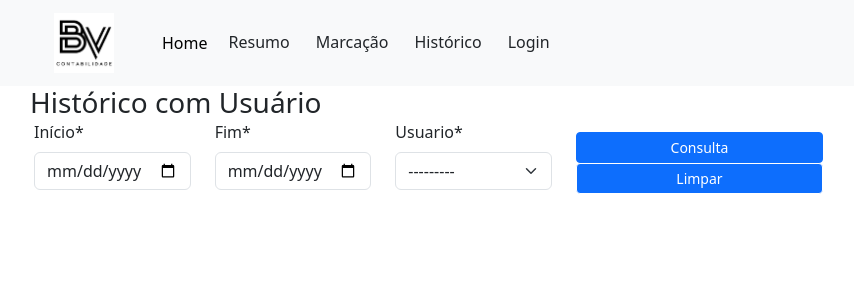
After one commit to Eduardo-Lucas/folha_ponto_docker, a Django app: page /apontamento/historico_com_usuario/ in a window 1280 px wide. The commit adds this page. Shown: the top 300 px of the page, without its empty margins (64-918 px from the left). Run offline with Django 4.2, Linux system fonts and the light colour scheme; parts of the project's set-up code (start-up, migrations or seed data) failed here and were passed over; some libraries are stand-ins or nearby versions.

Commit message:
historico com usuario

```diff
--- /dev/null
+++ b/app/apontamento/templates/apontamento/historico_com_usuario.html
@@ -0,0 +1,173 @@
+{% extends 'base.html' %}
+
+{% load crispy_forms_tags %}
+{% load static %}
+{% block title %}Histórico com Usuário{% endblock %}
+{% block content %}
+
+<div class="container">
+    <h3>Histórico com Usuário</h3>
+    <form method="post" id="folhaPonto" class="row gx-3 gy-2 align-items-center">
+        {% csrf_token %}
+
+        <div class="row">
+            <div class="form-group"></div>
+            <div class="col-md-2">{{form.entrada|as_crispy_field}}</div>
+            <div class="col-md-2">{{form.saida|as_crispy_field}}</div>
+            <div class="col-md-2">{{form.usuario|as_crispy_field}}</div>
+            <div class="col-md-3 d-flex flex-column justify-content-center"">
+                <button type="submit" class="btn btn-primary btn-sm">
+                    <i class="fa-solid fa-search"></i> Consulta
+                </button>
+
+                        <a href="{% url 'apontamento:historico_com_usuario' %}" class="btn btn-primary btn-sm" style="border: 1px solid white;">
+                            <i class="fa-solid fa-arrows-rotate"></i> Limpar
+                        </a>
+
+            </div>
+        </div>
+</div>
+
+<div class="row mb-3 text-center">
+
+    <!-- <div class="col-md-2">
+                <button type="button" class="btn btn-info" {% if not pontos_sumarizados %}disabled{% endif %}>
+                    <i class="fa-solid fa-file-excel"></i> Exportar
+                </button>
+            </div> -->
+
+
+</div>
+</form>
+</div>
+{% if historico %}
+    <div class="container border border-dark">
+        <div class="row">
+            <div class="col-md-12">
+                <table class="table-responsive">
+                    <table class="table table-striped table-bordered table-hover table-sm">
+                        <thead class="thead-dark">
+                            <tr>
+                                <th class="text-center align-middle"></th>
+                                <th class="text-center align-middle"></th>
+                                <th class="text-center align-middle"></th>
+                                <th class="text-center align-middle">id</th>
+                                <th class="text-center align-middle">Data</th>
+                                <th class="text-center align-middle">Entrada</th>
+                                <th class="text-center align-middle">Saida</th>
+                                <th class="text-center align-middle">Horas <br> Trabalhadas</th>
+                                <th class="text-center align-middle">Tipo <br> Receita</th>
+                                <th class="text-center align-middle">Cliente</th>
+                            </tr>
+                        </thead>
+                        <tbody>
+                            {% for ponto in historico %}
+                            <tr>
+
+                                <td class="text-center">
+                                    <a href="{% url 'apontamento:appointment_update' ponto.id %}">
+                                        <i class="fas fa-edit" data-toggle="tooltip" title="Alterar a Marcação"
+                                            style="color:blue"></i>
+                                    </a>
+                                </td>
+                                <td class="text-center">
+                                    <a href="{% url 'apontamento:appointment_delete' ponto.id %}">
+                                        <i class="fas fa-times-circle" data-toggle="tooltip" title="Apagar a Marcação"
+                                            style="color:red"></i>
+                                    </a>
+                                </td>
+                                {% if not ponto.saida %}
+                                <td class="text-center">
+                                    <a href="{% url 'apontamento:fecha_tarefa' ponto.id %}">
+                                        <i class="fas fa-door-closed" data-toggle="tooltip" title="Fechar essa Tarefa"
+                                            style="color:orange"></i>
+                                    </a>
+                                </td>
+                                {% else %}
+                                <td class="text-center"><i class="fas fa-circle-check" data-toggle="tooltip"
+                                        title="Tarefa Fechada" style="color:green"></i></td>
+                                {% endif %}
+                                <td>{{ponto.id}}</td>
+                                <td>{{ponto.entrada|date:"d/m/Y"}}</td>
+                                <td>{{ponto.entrada|time:"H:i:s"}}</td>
+                                <td>{{ponto.saida|time:"H:i:s"}}</td>
+                                <td class="text-left">{{ponto.difference}}</td>
+                                <td>{{ponto.tipo_receita}}</td>
+                                <td>{{ponto.cliente_id}}</td>
+                            </tr>
+                            {% endfor %}
+                        </tbody>
+                        <tfoot>
+                            <tr class="text-right">
+                                <td colspan="7">Total de Horas Trabalhadas no período:</td>
+                                <td class="pl-3">{{total_trabalhado}}</td>
+                            </tr>
+                        </tfoot>
+                    </table>
+                </table>
+            </div>
+        </div>
+
+        <div class="row text-center">
+            <div class="col-md-6 border border-dark">
+                {% if fechar_tarefa %}
+
+                <button type="button" class="btn btn-warning btn-block">
+                    <i class="fas fa-arrow-up"></i>
+                    Precisa fechar a tarefa, antes de mudar
+                </button>
+
+                {% else %}
+                <a href="{% url 'apontamento:appointment_create' %}">
+                    <button type="button" class="btn btn-success btn-block">
+                        <i class="fas fa-sign-in-alt"></i>
+                        Mudar Tarefa
+                    </button>
+                </a>
+                {% endif %}
+            </div>
+
+            <div class="col-md-6 border border-dark">
+                <a href="{% url 'user:logout' %}">
+                    <button type="button" class="btn btn-danger btn-block">
+                        <i class="fas fa-sign-out-alt"></i>
+                        Deslogar Ponto
+                    </button>
+                </a>
+            </div>
+        </div>
+
+    </div>
+{% else %}
+    {% if form.entrada.value is not null %}
+        <div class="container border border-dark">
+            <h5>Resultado da Consulta</h5>
+            <table class="table-responsive">
+                <table class="table table-striped table-bordered table-hover">
+                    <thead class="thead-dark">
+                        <tr>
+                            <th class="text-center align-middle"></th>
+                            <th class="text-center align-middle"></th>
+                            <th class="text-center align-middle"></th>
+                            <th class="text-center align-middle">id</th>
+                            <th class="text-center align-middle">Data</th>
+                            <th class="text-center align-middle">Entrada</th>
+                            <th class="text-center align-middle">Saida</th>
+                            <th class="text-center align-middle">Horas <br> Trabalhadas</th>
+                            <th class="text-center align-middle">Tipo <br> Receita</th>
+                            <th class="text-center align-middle">Cliente</th>
+                        </tr>
+                    </thead>
+                    <tbody>
+                        <tr>
+                            <td colspan="12" class="text-center text-danger"><strong>Nenhum registro encontrado nesse
+                                    período!</strong>
+                            </td>
+                        </tr>
+                    </tbody>
+                </table>
+            </table>
+        </div>
+    {% endif %}
+{% endif %}
+{% endblock %}
--- a/app/apontamento/urls.py
+++ b/app/apontamento/urls.py
@@ -12,6 +12,9 @@ from .views import (
     apontamento_list,
     fecha_tarefa,
     folha_ponto,
+    historico_com_usuario,
+    totaliza_ponto,
+
 )
 
 app_name = "apontamento"
@@ -49,4 +52,6 @@ urlpatterns = [
     path("mudar_tarefa/<int:pk>", MudarTarefaUpdateView.as_view(), name="mudar_tarefa"),
     path("fecha_tarefa/<int:pk>", fecha_tarefa, name="fecha_tarefa"),
     path("historico/", HistoricoListView.as_view(), name="historico"),
+    path("totaliza_ponto/", totaliza_ponto, name="totaliza_ponto"),
+    path("historico_com_usuario/", historico_com_usuario, name="historico_com_usuario"),
 ]
--- a/app/apontamento/views.py
+++ b/app/apontamento/views.py
@@ -12,7 +12,6 @@ from django.contrib.auth.models import User
 from django.db.models import Max
 from django.db.models.base import Model
 from django.db.models.query import QuerySet
-from django.http import HttpResponse
 from django.shortcuts import get_object_or_404, redirect, render
 from django.urls import reverse, reverse_lazy
 from django.views.generic import (
@@ -86,20 +85,22 @@ def folha_ponto(request):
                 else:
                     atrasado = "Não"
 
+                if ponto.entrada.weekday() >= 5:  # it's a weekend
+                    credor = horas_trabalhadas
+                    devedor = timedelta(0)
+                else:
+                    credor_devedor = horas_obrigatorias - horas_trabalhadas
+
+                    if credor_devedor > timedelta(0):
+                        credor = timedelta(0)
+                        devedor = abs(credor_devedor)
+                    else:
+                        credor = abs(credor_devedor)
+                        devedor = timedelta(0)
+
                 # if the day has changed since the last time we added a sum for a day
                 if ponto.entrada.date() != dia:
-                    if ponto.entrada.weekday() >= 5:  # it's a weekend
-                        credor = horas_trabalhadas
-                        devedor = timedelta(0)
-                    else:
-                        credor_devedor = horas_obrigatorias - horas_trabalhadas
 
-                        if credor_devedor > timedelta(0):
-                            credor = timedelta(0)
-                            devedor = abs(credor_devedor)
-                        else:
-                            credor = abs(credor_devedor)
-                            devedor = timedelta(0)
 
                     pontos_sumarizados.append(
                         {
@@ -430,3 +431,44 @@ def fecha_tarefa(request, pk):
     ponto.save()
     messages.info(request, "The last appointment was closed.")
     return redirect("apontamento:appointment_create")
+
+
+def totaliza_ponto(request):
+    """Retorna o total de horas trabalhadas em um intervalo de datas"""
+    service = PontoService()
+    usuario_id = request.user.id
+    data_inicial = datetime.now().date()
+    data_final = datetime.now().date()
+
+    query = service.totaliza_ponto(usuario_id, data_inicial, data_final)
+
+    return render(request, "apontamento/totaliza_ponto.html", {"query": query})
+
+
+def historico_com_usuario(request):
+    """Retorna o histórico de um usuário"""
+    form = FolhaPontoForm()
+    context = {
+        "form": form,
+    }
+    if request.method == "POST":
+        form = FolhaPontoForm(request.POST)
+        if form.is_valid():
+            data_inicial = form.cleaned_data["entrada"]
+            data_final = form.cleaned_data["saida"]
+            usuario = form.cleaned_data["usuario"]
+
+            if data_inicial > data_final:
+                messages.error(
+                    request, "Data inicial não pode ser maior que data final"
+                )
+        historico = Ponto.objects.for_range_days(data_inicial, data_final, usuario)
+
+        context = {
+            "form": form,
+            "historico": historico,
+            "total_trabalhado": Ponto.objects.total_range_days_time(
+                data_inicial, data_final, usuario
+            ),
+        }
+    return render(request, "apontamento/historico_com_usuario.html", context)
--- a/app/templates/base.html
+++ b/app/templates/base.html
@@ -67,7 +67,8 @@
               <li><a class="dropdown-item" href="#">Meu Perfil</a></li>
               <li><a class="dropdown-item" href="{% url 'user:password' %}">Troca Senha</a></li>
               {% if request.user.is_staff %}
-              <li><a class="dropdown-item" href="{% url 'admin:index' %}">Admin</a></li>
+                  <li><a class="dropdown-item" href="{% url 'admin:index' %}">Admin</a></li>
+                  <li><a class="dropdown-item" href="{% url 'apontamento:historico_com_usuario' %}">Histórico com Usuário</a></li>
               {% endif %}
               <li><a class="dropdown-item" href="{% url 'user:logout' %}">Logout</a></li>
             </ul>
```
Also changed, not shown: app/apontamento/models.py (+21 -0 lines), app/apontamento/services.py (+40 -3 lines), app/apontamento/templates/apontamento/folha-ponto.html (+6 -6 lines), app/apontamento/templates/apontamento/totaliza_ponto.html (added, +9 -0 lines), app/folha_ponto/settings.py (+4 -4 lines).
